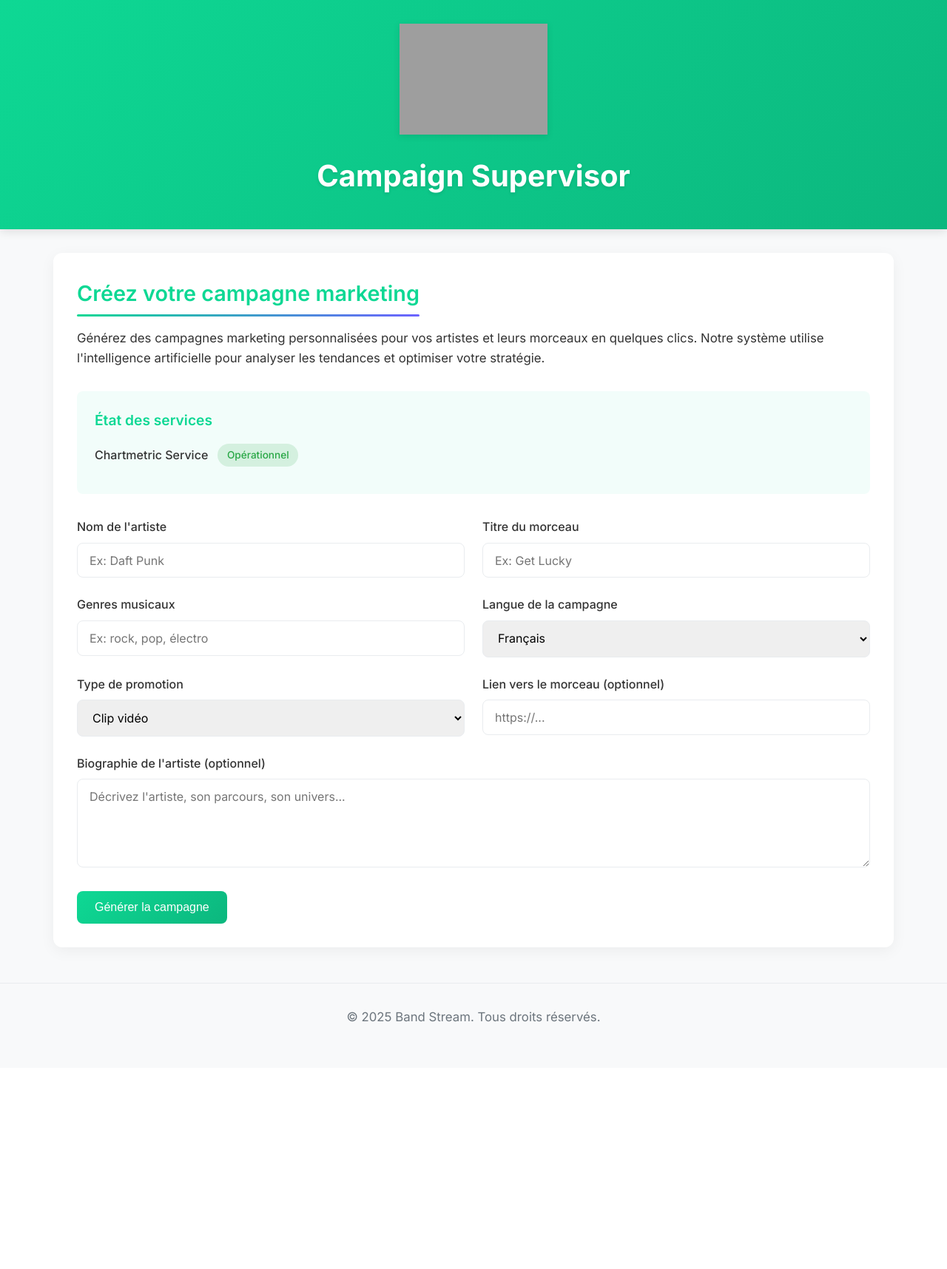
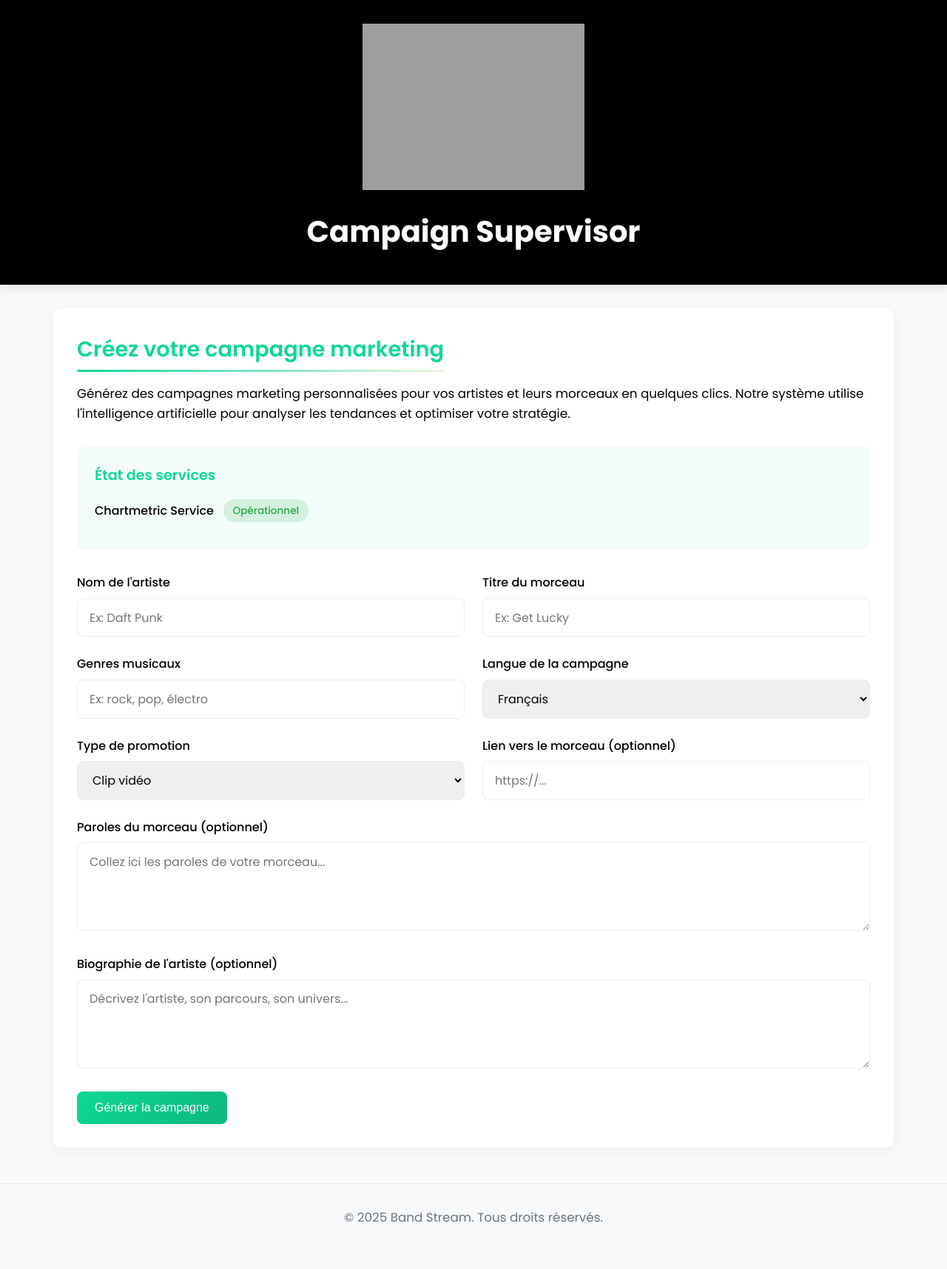
Before and after one commit to DenisAIagent/Bandstream-AiAgent, a Flask app: page / in a window 1280 px wide. Shown: the whole page at 74% size. Before the commit the page ends 1382 px from the top, so only its background shows below. Run offline with Flask 2, Linux system fonts and the light colour scheme; grey boxes are pictures that could not be loaded.

Commit message:
Update index.html

```diff
--- a/campaign_supervisor/templates/index.html
+++ b/campaign_supervisor/templates/index.html
@@ -5,13 +5,13 @@
     <meta name="viewport" content="width=device-width, initial-scale=1.0">
     <title>Campaign Supervisor - Band Stream</title>
     <link rel="icon" type="image/png" href="https://i.postimg.cc/44MFBJPq/favicon-bandstream.png">
-    <link href="https://fonts.googleapis.com/css2?family=Inter:wght@400;500;600;700&display=swap" rel="stylesheet">
+    <link href="https://fonts.googleapis.com/css2?family=Poppins:wght@400;500;600;700&display=swap" rel="stylesheet">
     <style>
         :root {
             --primary: #0ED894;
             --primary-dark: #0cb77e;
-            --secondary: #6c63ff;
-            --text: #333333;
+            --secondary: #EBF5DF;
+            --text: #000000;
             --text-light: #6c757d;
             --background: #f8f9fa;
             --card: #ffffff;
@@ -28,14 +28,14 @@
         }
 
         body {
-            font-family: 'Inter', sans-serif;
-            background-color: var(--background) ;
+            font-family: 'Poppins', sans-serif;
+            background-color: var(--background);
             color: var(--text);
             line-height: 1.6;
         }
 
         header {
-            background: linear-gradient(135deg, var(--primary) 0%, var(--primary-dark) 100%);
+            background: #000000;
             color: white;
             padding: 2rem 0;
             box-shadow: 0 4px 12px rgba(0,0,0,0.1);
@@ -57,9 +57,8 @@
         }
 
         .logo img {
-            max-width: 200px;
+            max-width: 300px;
             height: auto;
-            filter: drop-shadow(0 2px 4px rgba(0,0,0,0.1));
         }
 
         h1 {
@@ -142,7 +141,7 @@
             border-radius: 8px;
             font-size: 1rem;
             transition: border-color 0.3s, box-shadow 0.3s;
-            font-family: 'Inter', sans-serif;
+            font-family: 'Poppins', sans-serif;
         }
 
         input:focus, select:focus, textarea:focus {
@@ -280,7 +279,7 @@
     <header>
         <div class="header-content">
             <div class="logo">
-                <img src="https://i.postimg.cc/R0MPNqC6/Bandstream-logo-quadri-noir.png" alt="Band Stream Logo">
+                <img src="https://i.postimg.cc/6Q3DWRJ3/Bandstream-logo-quadri-blanc.png" alt="Band Stream Logo">
             </div>
             <h1>Campaign Supervisor</h1>
         </div>
@@ -348,6 +347,11 @@
                     </div>
 
                     <div class="form-group">
+                        <label for="lyrics">Paroles du morceau (optionnel)</label>
+                        <textarea id="lyrics" name="lyrics" placeholder="Collez ici les paroles de votre morceau..."></textarea>
+                    </div>
+
+                    <div class="form-group">
                         <label for="bio">Biographie de l'artiste (optionnel) </label>
                         <textarea id="bio" name="bio" placeholder="Décrivez l'artiste, son parcours, son univers..."></textarea>
                     </div>
@@ -382,6 +386,7 @@
                 genres: document.getElementById('genres').value.split(',').map(g => g.trim()),
                 language: document.getElementById('language').value,
                 promotion_type: document.getElementById('promotion_type').value,
+                lyrics: document.getElementById('lyrics').value,
                 bio: document.getElementById('bio').value,
                 song_link: document.getElementById('song_link').value
             };
```
